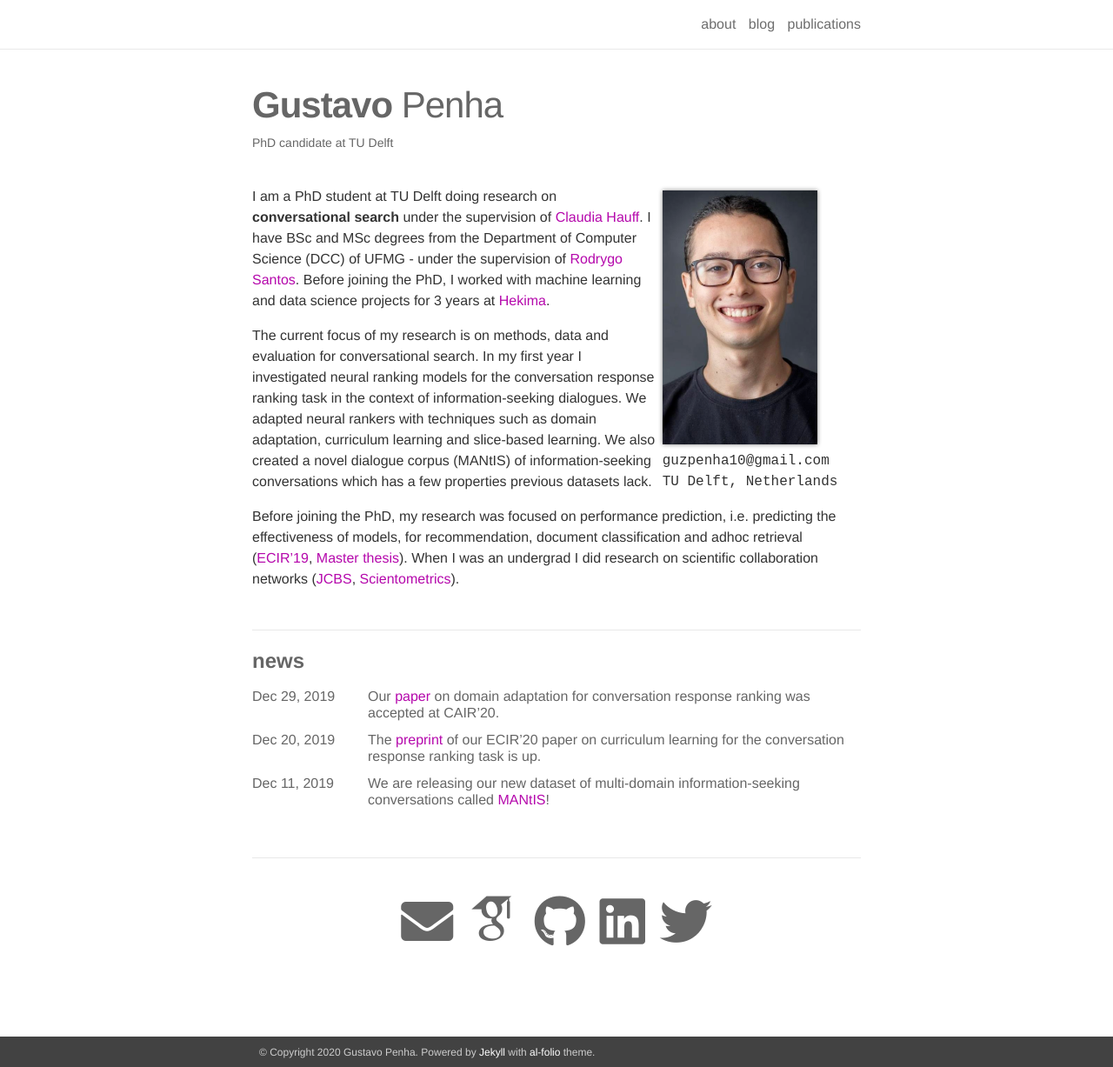
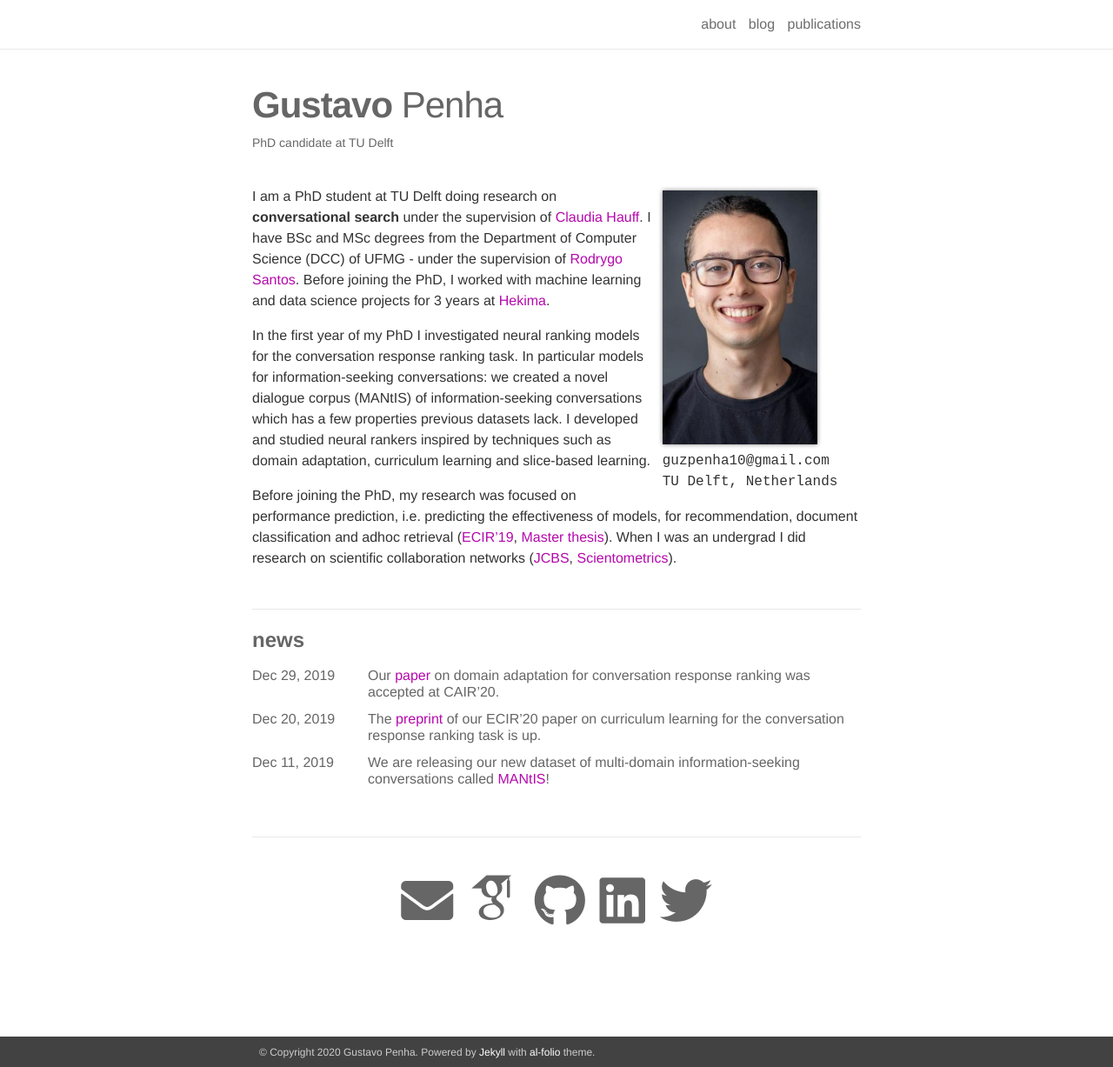
Before and after one commit to Guzpenha/guzblog_old, a Jekyll site: the page built from _pages/about.md, in a window 1280 px wide and 1227 px high. Shown: the whole window at 87% size. Built offline with Jekyll 4.4.1, drawn with Linux system fonts in a browser that asks for light colours; nearby versions of some CDN libraries; some web fonts are replaced.

Commit message:
modifying text on about page

```diff
--- a/_pages/about.md
+++ b/_pages/about.md
@@ -19,6 +19,6 @@ social: true
 I am a PhD student at TU Delft doing research on **conversational search** under the supervision of [Claudia Hauff](https://chauff.github.io/){:target="_blank"}. I have BSc and MSc degrees from the Department of Computer Science (DCC) of UFMG - under the supervision of [Rodrygo Santos](https://homepages.dcc.ufmg.br/~rodrygo/){:target="_blank"}. Before joining the PhD, I worked with machine learning and data science projects for 3 years at [Hekima](http://www.hekima.com/en/){:target="_blank"}.
 
 
-The current focus of my research is on methods, data and evaluation for conversational search. In my first year I investigated neural ranking models for the conversation response ranking task in the context of information-seeking dialogues. We adapted neural rankers with techniques such as domain adaptation, curriculum learning and slice-based learning. We also created a novel dialogue corpus (MANtIS) of information-seeking conversations which has a few properties previous datasets lack.
+In the first year of my PhD I investigated neural ranking models for the conversation response ranking task. In particular models for information-seeking conversations: we created a novel dialogue corpus (MANtIS) of information-seeking conversations which has a few properties previous datasets lack. I developed and studied neural rankers inspired by techniques such as domain adaptation, curriculum learning and slice-based learning.
 
 Before joining the PhD, my research was focused on performance prediction, i.e. predicting the effectiveness of models, for recommendation, document classification and adhoc retrieval ([ECIR'19](https://homepages.dcc.ufmg.br/~rodrygo/wp-content/papercite-data/pdf/penha2019ecir.pdf), [Master thesis](https://drive.google.com/file/d/1ScGA8EASeQbJvOLXJTBY77_zJNF0kspx/view)). When I was an undergrad I did research on scientific collaboration networks ([JCBS](https://link.springer.com/content/pdf/10.1186%2Fs13173-017-0059-6.pdf), [Scientometrics](https://dl.acm.org/doi/10.1007/s11192-016-1901-x])).
```
